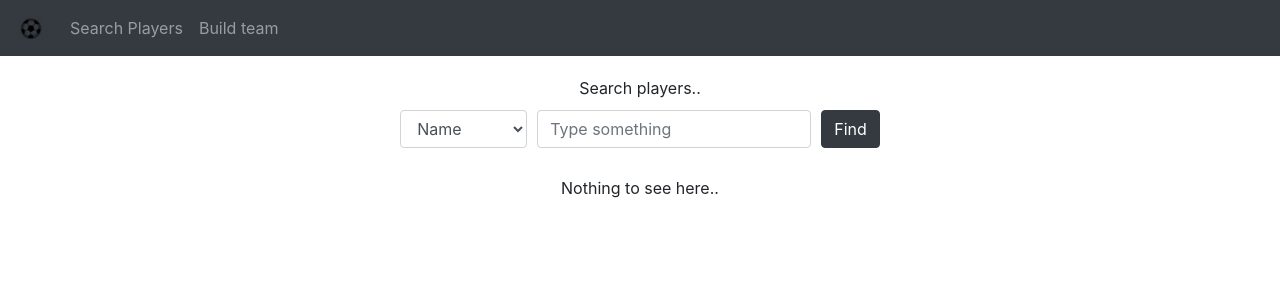
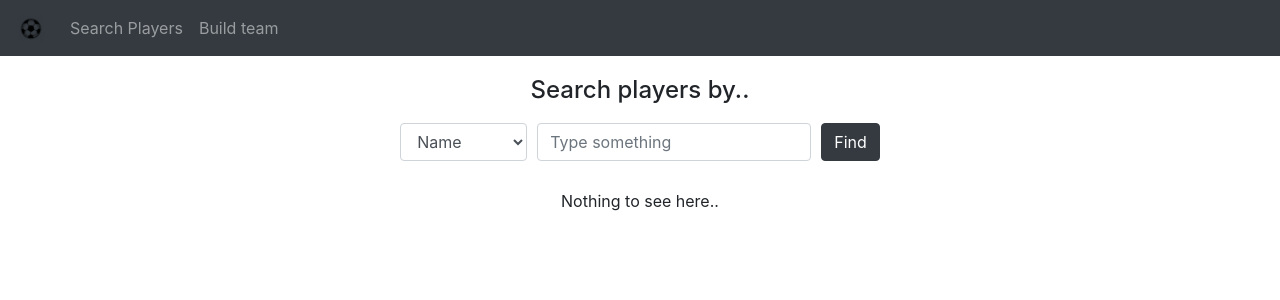
Before and after one commit to darkchesca/phiture-task-francescab, a React (Create React App) app in the folder Client/: page / in a window 1280 px wide. Shown: the top 300 px of the page. Built offline with nearby package versions, Linux system fonts and the light colour scheme; a web font is replaced by a local one.

Commit message:
change SearchPlayers.tsx title

```diff
--- a/Client/src/components/Navbar/Navbar.tsx
+++ b/Client/src/components/Navbar/Navbar.tsx
@@ -12,7 +12,7 @@ export const NavbarCustom: React.FC = () => {
         <div className="navbar-container">
             <Router>
                 <Navbar collapseOnSelect expand="lg" bg="dark" variant="dark">
-                    <Navbar.Brand href="#"><img
+                    <Navbar.Brand href="/"><img
                         src={logo}
                         width="30"
                         height="30"
--- a/Client/src/translations/en.json
+++ b/Client/src/translations/en.json
@@ -3,13 +3,13 @@
     "title": "Phi-fa 19"
   },
   "searchPlayers": {
-    "type": "Type something",
+    "write": "Type something",
     "find": "Find",
     "searchBy": "Search By",
     "name": "Name",
     "nationality": "Nationality",
     "club": "Club",
-    "formTitle": "Search players..",
+    "formTitle": "Search players by..",
     "errorTitle": "Error",
     "errorContent": "There was a problem with the search",
     "notFoundTitle": "Upsy",
--- a/Client/src/views/SearchPlayers/SearchPlayers.tsx
+++ b/Client/src/views/SearchPlayers/SearchPlayers.tsx
@@ -61,11 +61,10 @@ export const SearchPlayers: React.FC = () => {
     return (
         <div className="search-players-view">
             <div className="search-players-view_form">
-                <div className="search-players-view_form-title">{t('searchPlayers.formTitle')}</div>
+                <div className="search-players-view_form-title"><h4>{t('searchPlayers.formTitle')}</h4></div>
                 <Form onSubmit={onSubmitSearch}>
                     <Form.Row className="align-items-center">
                         <Col xs="auto">
-                            <Form.Label htmlFor="inlineFormInput" srOnly>{t('searchPlayers.searchBy')}</Form.Label>
                             <Form.Control
                                 ref={searchBy}
                                 as="select"
@@ -76,12 +75,11 @@ export const SearchPlayers: React.FC = () => {
                             </Form.Control>
                         </Col>
                         <Col xs="auto">
-                            <Form.Label htmlFor="inlineFormInput" srOnly>{t('searchPlayers.type')}</Form.Label>
                             <Form.Control
                                 ref={inputValue}
                                 type="text"
                                 minLength={3}
-                                placeholder={t('searchPlayers.type')}
+                                placeholder={t('searchPlayers.write')}
                                 required={true}
                                 className="mb-2"/>
                         </Col>
```
